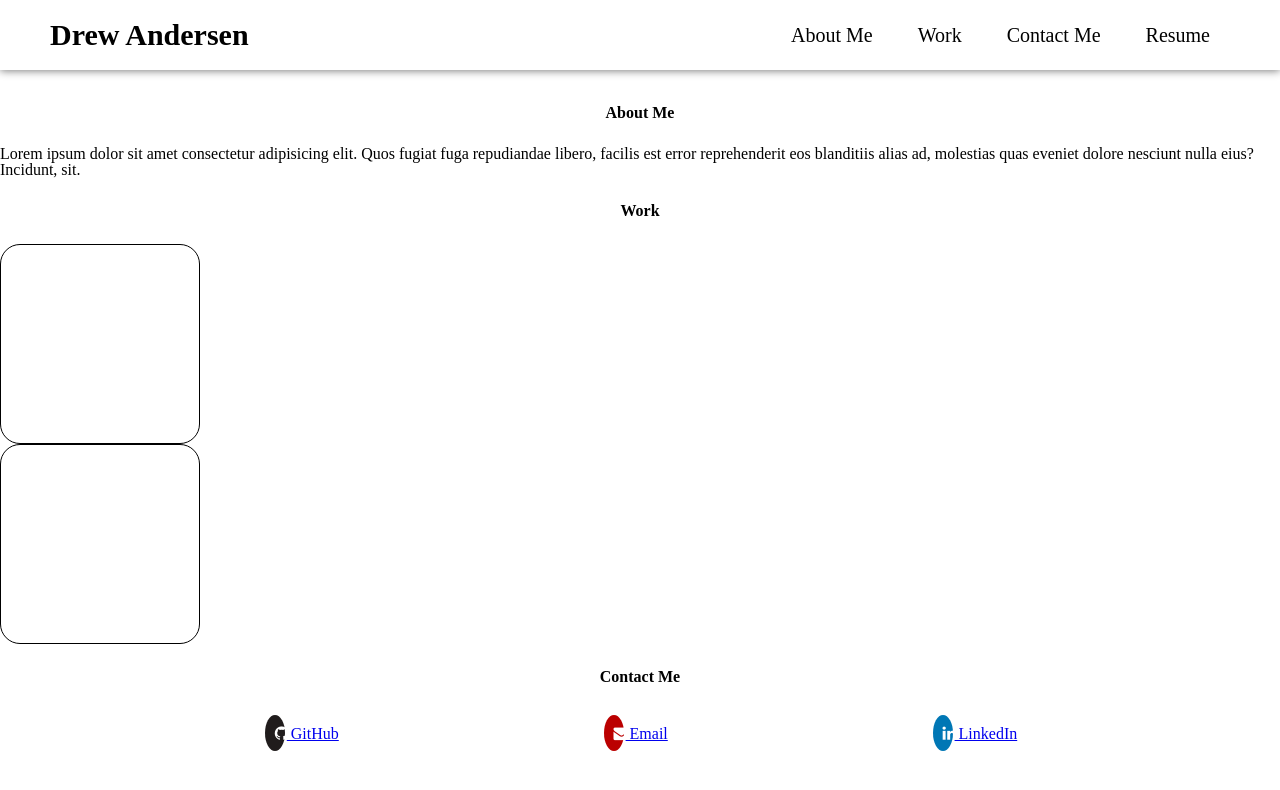
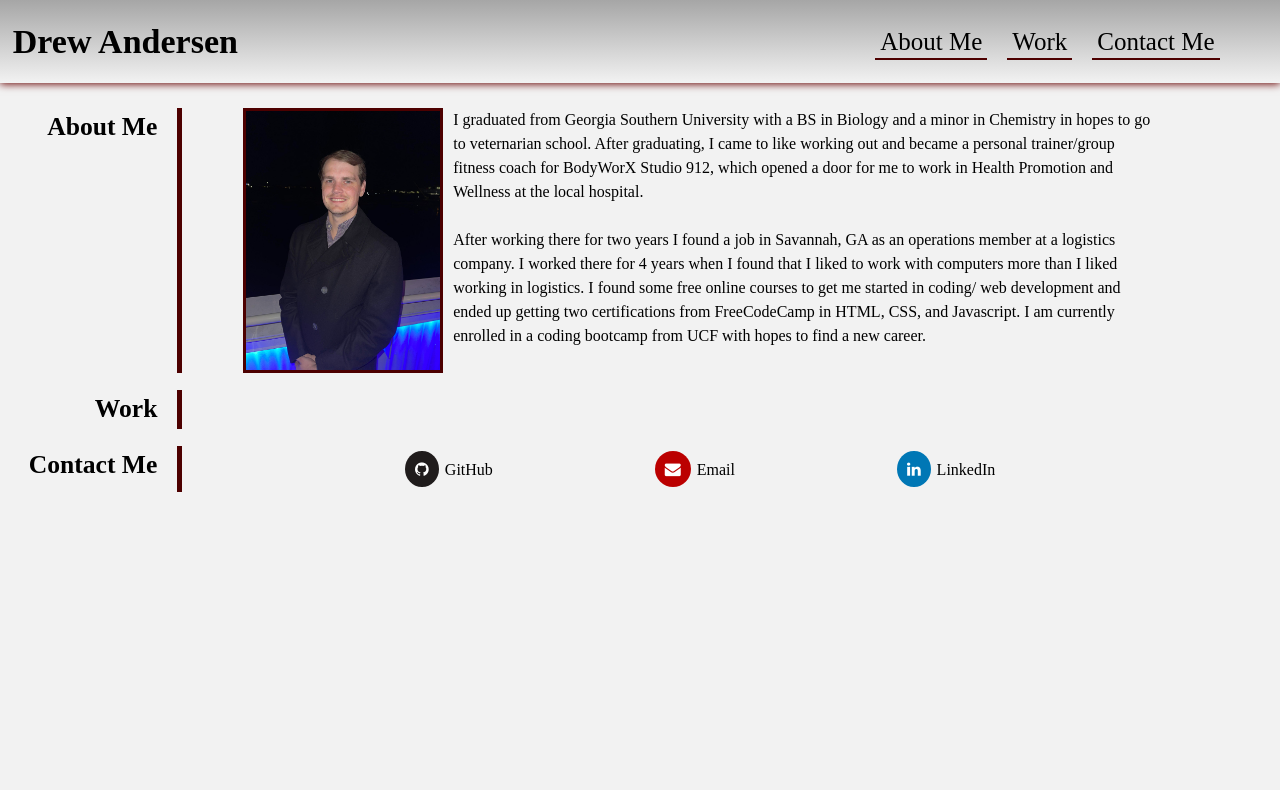
Before and after one commit to Drew-Andersen/Portfolio, a plain HTML site: page index.html in a window 1280 px wide. Drawn offline with Linux system fonts and the light colour scheme.

Commit message:
Added some styling

```diff
--- a/assets/css/style.css
+++ b/assets/css/style.css
@@ -1,77 +1,120 @@
+:root {
+    --red: #e60000;
+    --shadow-red: #660000;
+    --border-red: #4d0000;
+}
+
 * {
     margin: 0;
     padding: 0;
-    font-family: 'Times New Roman', Times, serif;
 }
 
 html {
     scroll-behavior: smooth;
+    height: auto;
+}
+
+body {
+    font-family: 'Times New Roman', Times, serif;
+    line-height: 1.5;
+    background-color: #f2f2f2;
 }
 
 header {
     display: flex;
-    justify-content: flex-end;
+    justify-content: space-between;
     align-items: center;
-    padding: 20px 50px;
-    box-shadow: 0 1px 8px gray;
+    padding: 1%;
+    box-shadow: 0 1px 8px var(--shadow-red);
     font-size: 20px;
+    color: black;
+    margin-bottom: 25px;
+    background-image: linear-gradient( #a6a6a6, #f2f2f2f2);
 }
 
 .nav-title {
     margin-right: auto;
-    font-size: 1.5em;
+    font-size: 1.7em;
+    line-height: none;
 }
 
-header li {
-    list-style: none;
-    display: inline-block;
-    padding: 0 20px;
+.nav-title a {
+    text-decoration: none;
+    color: black;
 }
 
-header a {
-    text-decoration: none;
-    color: #000;
-    cursor: pointer;
+header nav {
+    padding-right: 3%;
 }
 
-header a:hover {
-    background-color: red;
+.navbar-ul {
+    display: flex;
 }
 
-main {
-    margin-top: 10px;
+.navbar-ul li {
+    padding: 10px;
 }
 
-h2 {
-    text-align: center;
-    padding: 25px;
+.navbar-ul a {
+    font-size: 25px;
+    text-decoration: none;
+    padding: 3px 5px;
+    border-bottom: 2px solid var(--border-red);
+    color: black;
 }
 
-.projects {
-    display: flex;
-    border: 1px solid black;
-    border-radius: 20px;
-    height: 200px;
-    width: 200px;
+.navbar-ul a:hover {
+    box-shadow: 0 1px 8px var(--shadow-red);
+    background-color: var(--red);
+    color: white;
 }
 
+.container {
+    display: grid;
+    grid-template-columns: 15% 75%;
+    width: 95%;
+    gap: 5%;
+}
+
+.h2-sections {
+    border-right: 5px solid var(--border-red);
+    text-align: end;
+    font-weight: 700;
+    padding: 0 20px;
+    font-size: 1.6rem;
+}
+
+.profile-img {
+    width: 200px;
+    border: 3px solid var(--border-red);
+    float: left;
+    margin-right: 10px;
+}
+
+/*=======================Contact links and images======================*/
 .contact-links {
     display: flex;
     justify-content: space-evenly;
 }
 
+.contact-links a {
+    text-decoration: none;
+    color: black;
+}
+
+.contact-links a:hover {
+    opacity: 0.7;
+}
+
 .fa {
     padding: 10px;
     font-size: 20px;
-    width: 20px;
+    width: auto;
+    height: auto;
     text-align: center;
     text-decoration: none;
     margin: 5px 2px;
     border-radius: 50%;
-  }
-
-  .fa:hover {
-      opacity: 0.7;
 }
 
 .fa-github {
@@ -88,3 +131,41 @@ h2 {
     background-color: #0077B5;
     color: white;
 }
+
+
+/*====================Media Query===================*/
+@media screen and (max-width: 850px) {
+    header {
+        display: flex;
+        align-items: center;
+        justify-content: center;
+        flex-wrap: wrap;
+        padding: 0;
+    }
+
+    .nav-title {
+        width: 100%;
+        margin: 0 auto;
+        padding: 0;
+        text-align: center;
+    }
+
+    .navbar-ul a {
+        border-bottom: 4px solid var(--border-red);
+        font-size: 20px;
+        width: 100%;
+    }
+
+    .container {
+        display: grid;
+        grid-template-columns: 100%;
+        width: 90%;
+        margin: 40px;
+    }
+
+    .h2-sections {
+        border-right: 0;
+        border-bottom: 4px solid var(--border-red);
+        text-align: center;
+    }
+}
--- a/index.html
+++ b/index.html
@@ -10,27 +10,38 @@
 </head>
 <body>
     <header>
-        <h1 class="nav-title">Drew Andersen</h1>
+        <h1 class="nav-title"><a href="index.html">Drew Andersen</a></h1>
         <!-- Need a Photo/Avatar of me -->
         <nav id="navbar">
-            <ul>
+            <ul class="navbar-ul">
                 <li><a href="#about-me">About Me</a></li>
                 <li><a href="#work">Work</a></li>
                 <li><a href="#contact-me">Contact Me</a></li>
-                <li><a href="#resume" target="_blank">Resume</a></li>
             </ul>
         </nav>
     </header>
-    <main>
+    <main class="container">
+        <section class="h2-sections">
+            <h2>About Me</h2>
+        </section>
         <section id="about-me">
-            <h2>About Me</h2>
+            <img src="./assets/images/Profile-img.jpeg" class="profile-img" alt="profile image" />
             <p class="about-me">
-                Lorem ipsum dolor sit amet consectetur adipisicing elit. Quos fugiat fuga repudiandae libero, facilis est error reprehenderit eos blanditiis alias ad, molestias quas eveniet dolore nesciunt nulla eius? Incidunt, sit.
+                I graduated from Georgia Southern University with a BS in Biology and a minor in Chemistry in hopes to go to veternarian school. After graduating, I came to like working out and became
+                a personal trainer/group fitness coach for BodyWorX Studio 912, which opened a door for me to work in Health Promotion and Wellness at the local hospital.
+            </p>
+            <br>
+            <p>
+                After working there for two years I found a job in Savannah, GA as an operations member at a logistics company. I worked there for 4 years when I found that I liked to work with computers
+                more than I liked working in logistics. I found some free online courses to get me started in coding/ web development and ended up getting two certifications from FreeCodeCamp in HTML, CSS,
+                and Javascript. I am currently enrolled in a coding bootcamp from UCF with hopes to find a new career.
             </p>
         </section>
 
+        <section class="h2-sections">
+            <h2>Work</h2>
+        </section>
         <section id="work">
-            <h2>Work</h2>
             <div class="projects">
 
             </div>
@@ -39,10 +50,10 @@
             </div>
         </section>
 
+        <section class="h2-sections">
+            <h2 class="contact-header">Contact Me</h2>
+        </section>
         <section id="contact-me">
-            <div class="contact-header">
-                <h2>Contact Me</h2>
-            </div>
             <div class="contact-links">
                 <a href="https://github.com/Drew-Andersen" id="profile-link" class="button contact-details" target="_blank">
                     <i class="fa fa-github"></i>
@@ -58,12 +69,6 @@
                 </a>
             </div>
         </section>
-
-        <section id="resume">
-            <div class="resume">
-
-            </div>
-        </section>
     </main>
 </body>
 </html>
```
Also changed, not shown: assets/images/Profile-img.jpeg (added), 2 other files. Lines whose indentation alone changed are shown as unchanged.
